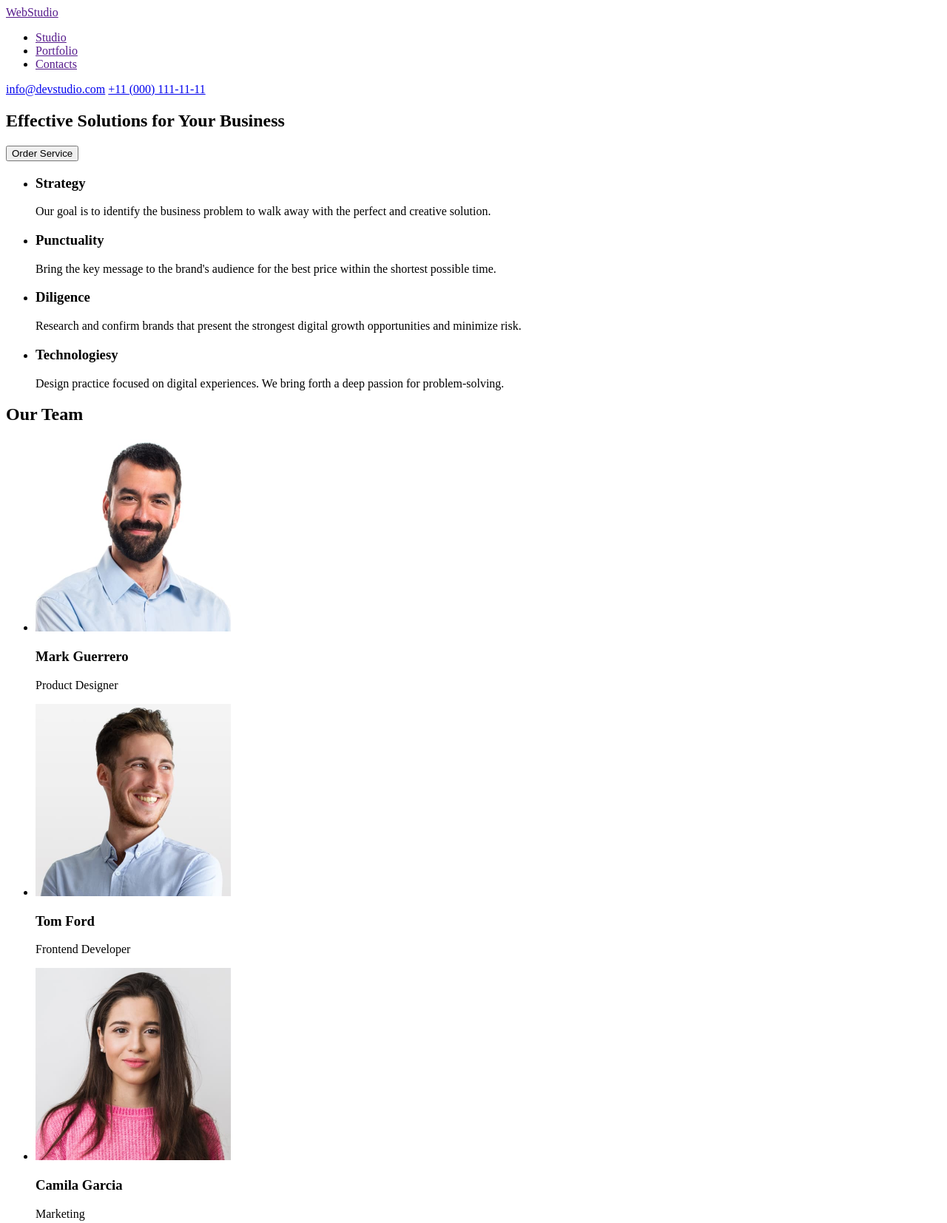
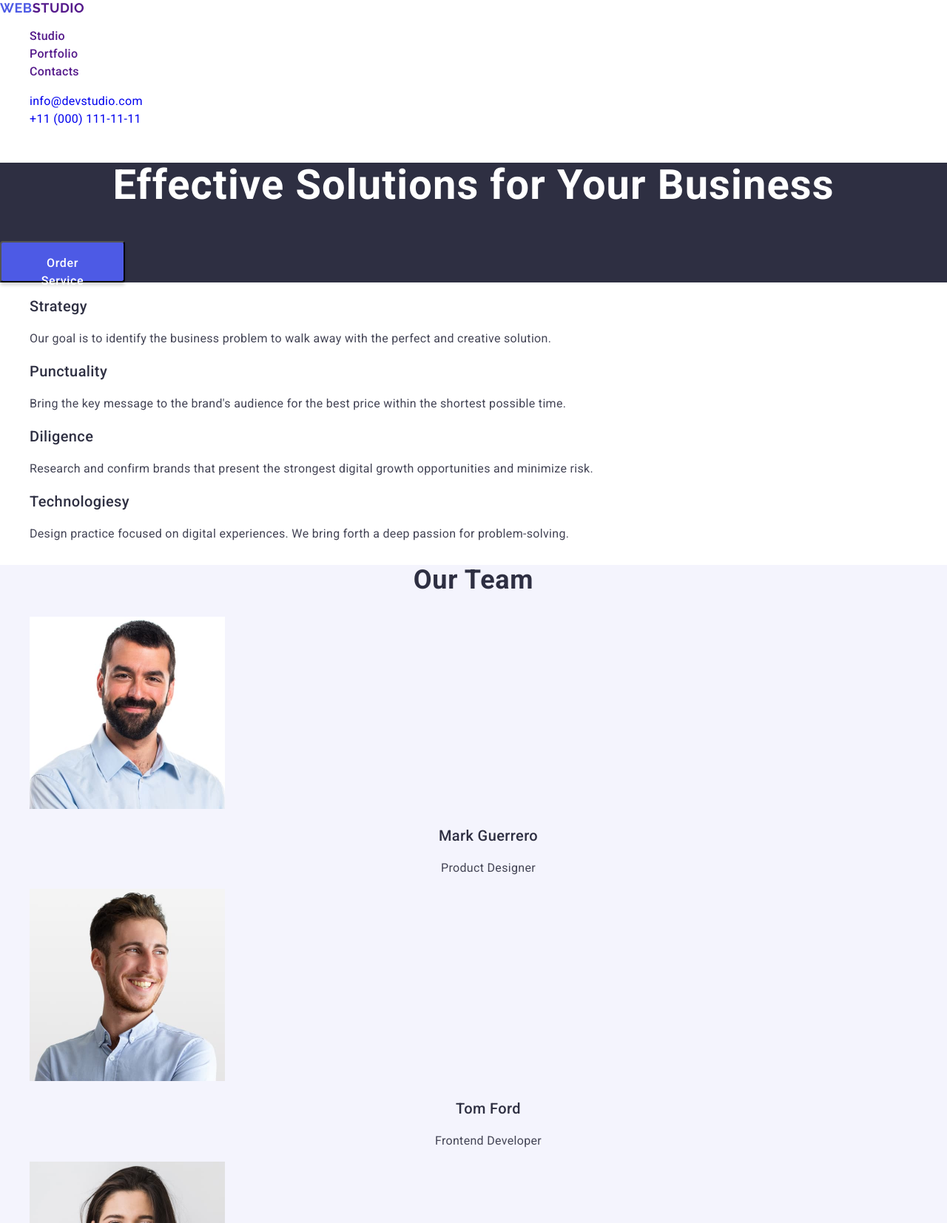
Before and after one commit to olena-lykavska/goit-markup-hw-02, a plain HTML site: page index.html in a window 1280 px wide. Shown: the top 1654 px of the page at 74% size. Drawn offline with nearby package versions, Linux system fonts and the light colour scheme.

Commit message:
autosave

```diff
--- /dev/null
+++ b/css/styles.css
@@ -0,0 +1,138 @@
+body{
+    font-family: "Roboto", sans-serif;
+    color: #2e2f42;
+}
+
+ul{
+    list-style: none;
+}
+
+a{
+    text-decoration: none;
+}
+
+.header-logo{
+    font-family: "Raleway", sans-serif;
+    font-weight: 700;
+    font-size: 18px;
+    line-height: 1.16667;
+    letter-spacing: 0.03em;
+    text-transform: uppercase;
+}
+
+.header-logo-blue{
+    color: #4d5ae5;
+}
+
+.header-menu-list{
+    font-weight: 500;
+    font-size: 16px;
+    line-height: 1.5;
+    letter-spacing: 0.02em;
+}
+
+.header-contact-list{
+    font-size: 16px;
+    line-height: 1.5;
+    letter-spacing: 0.02em;
+    color: #434455;
+}
+
+.hero{
+    background: #2e2f42;
+
+}
+
+.hero-title{
+    font-weight: 700;
+    font-size: 56px;
+    line-height: 1.07143;
+    letter-spacing: 0.02em;
+    text-align: center;
+    color: #fff;
+}
+
+.hero-btn{
+    box-shadow: 0 4px 4px 0 rgba(0, 0, 0, 0.15);
+    background: #4d5ae5;
+    border-radius: 4px;
+    padding: 16px 32px;
+    width: 169px;
+    height: 56px;
+    display: flex;
+    align-items: flex-start;
+    justify-content: flex-start;
+    flex-direction: row;
+    gap: 10px;
+    font-weight: 500;
+    font-size: 16px;
+    line-height: 1.5;
+    letter-spacing: 0.04em;
+    color: #fff;
+
+}
+
+.features-subtitle{
+    font-weight: 500;
+    font-size: 20px;
+    line-height: 1.2;
+    letter-spacing: 0.02em;
+}
+
+.features-text{
+    font-size: 16px;
+    line-height: 1.5;
+    letter-spacing: 0.02em;
+    color: #434455;
+}
+
+.team{
+    background: #f4f4fd;
+}
+
+.team-title{
+    font-weight: 700;
+    font-size: 36px;
+    line-height: 1.11111;
+    letter-spacing: 0.02em;
+    text-align: center;
+}
+
+.team-subtitle{
+    font-weight: 500;
+    font-size: 20px;
+    line-height: 1.2;
+    letter-spacing: 0.02em;
+    text-align: center;
+}
+
+.team-text{
+    font-weight: 400;
+    font-size: 16px;
+    line-height: 1.5;
+    letter-spacing: 0.02em;
+    text-align: center;
+    color: #434455;
+}
+
+.portfolio-title{
+    font-weight: 700;
+    font-size: 36px;
+    line-height: 1.11111;
+    letter-spacing: 0.02em;
+    text-align: center;
+}
+
+.portfolio-subtitle{
+    font-weight: 500;
+    font-size: 20px;
+    line-height: 1.2;
+    letter-spacing: 0.02em;
+}
+
+.portfolio-text{
+    font-size: 16px;
+    line-height: 1.5;
+    letter-spacing: 0.02em;
+    color: #434455;
+}
--- a/index.html
+++ b/index.html
@@ -7,69 +7,121 @@
       content="width=device-width, initial-scale=1.0"
     />
     <title>WebStudio</title>
+    <link
+      rel="stylesheet"
+      href="https://cdn.jsdelivr.net/npm/modern-normalize@2.0.0/modern-normalize.min.css"
+    />
+    <link
+      rel="stylesheet"
+      href="./css/styles.css"
+    />
+    <link
+      rel="preconnect"
+      href="https://fonts.googleapis.com"
+    />
+    <link
+      rel="preconnect"
+      href="https://fonts.gstatic.com"
+      crossorigin
+    />
+    <link
+      href="https://fonts.googleapis.com/css2?family=Raleway:wght@700&family=Roboto:wght@400;500;700&display=swap"
+      rel="stylesheet"
+    />
   </head>
   <body>
-    <header>
-      <nav>
-        <a href=""> WebStudio</a>
-        <ul>
-          <li><a href=""> Studio </a></li>
-          <li><a href=""> Portfolio </a></li>
-          <li><a href=""> Contacts </a></li>
+    <header class="header">
+      <nav class="header-navigation">
+        <a class="header-logo" href="">
+          <span class="header-logo-blue">Web</span
+          >Studio</a
+        >
+        <ul class="header-menu-list">
+          <li class="header-menu-item">
+            <a class="header-menu-link" href="">
+              Studio
+            </a>
+          </li>
+          <li class="header-menu-item">
+            <a class="header-menu-link" href="">
+              Portfolio
+            </a>
+          </li>
+          <li class="header-menu-item">
+            <a class="header-menu-link" href="">
+              Contacts
+            </a>
+          </li>
         </ul>
       </nav>
+      <ul class="header-contact-list">
+        <li class="header-contact-item">
           <a
+            class="header-contact-link"
             href="mailto:info@devstudio.com"
             target="_blank"
             rel="noopener noreferrer nofollow"
             >info@devstudio.com</a
           >
+        </li>
+        <li class="header-contact-item">
           <a
+            class="header-contact-link"
             href="tel:+110001111111"
             target="_blank"
             rel="noopener noreferrer nofollow"
             >+11 (000) 111-11-11</a
           >
+        </li>
+      </ul>
     </header>
     <main>
-      <section>
-        <h1>
+      <section class="hero">
+        <h1 class="hero-title">
           Effective Solutions for Your Business
         </h1>
-        <button type="button">
+        <button class="hero-btn" type="button">
           Order Service
         </button>
       </section>
-      <section>
+      <section class="features">
         <h2 hidden>Features</h2>
-        <ul>
-          <li>
-            <h3>Strategy</h3>
-            <p>
+        <ul class="features-list">
+          <li class="features-item">
+            <h3 class="features-subtitle">
+              Strategy
+            </h3>
+            <p class="features-text">
               Our goal is to identify the business
               problem to walk away with the
               perfect and creative solution.
             </p>
           </li>
-          <li>
-            <h3>Punctuality</h3>
-            <p>
+          <li class="features-item">
+            <h3 class="features-subtitle">
+              Punctuality
+            </h3>
+            <p class="features-text">
               Bring the key message to the brand's
               audience for the best price within
               the shortest possible time.
             </p>
           </li>
-          <li>
-            <h3>Diligence</h3>
-            <p>
+          <li class="features-item">
+            <h3 class="features-subtitle">
+              Diligence
+            </h3>
+            <p class="features-text">
               Research and confirm brands that
               present the strongest digital growth
               opportunities and minimize risk.
             </p>
           </li>
-          <li>
-            <h3>Technologiesy</h3>
-            <p>
+          <li class="features-item">
+            <h3 class="features-subtitle">
+              Technologiesy
+            </h3>
+            <p class="features-text">
               Design practice focused on digital
               experiences. We bring forth a deep
               passion for problem-solving.
@@ -77,48 +129,155 @@
           </li>
         </ul>
       </section>
-      <section>
-        <h2>Our Team</h2>
-        <ul>
-          <li>
+      <section class="team">
+        <h2 class="team-title">Our Team</h2>
+        <ul class="team-list">
+          <li class="team-item">
             <img
+              class="team-img"
               src="./images/img-mark-guerrero.jpg"
               width="264"
               height="260"
               alt="Photo of Mark Guerrero"
             />
-            <h3>Mark Guerrero</h3>
-            <p>Product Designer</p>
+            <h3 class="team-subtitle">
+              Mark Guerrero
+            </h3>
+            <p class="team-text">
+              Product Designer
+            </p>
           </li>
-          <li>
+          <li class="team-item">
             <img
+              class="team-img"
               src="./images/img-tom-ford.jpg"
               width="264"
               height="260"
               alt="Photo of Tom Ford"
             />
-            <h3>Tom Ford</h3>
-            <p>Frontend Developer</p>
+            <h3 class="team-subtitle">
+              Tom Ford
+            </h3>
+            <p class="team-text">
+              Frontend Developer
+            </p>
           </li>
-          <li>
+          <li class="team-item">
             <img
+              class="team-img"
               src="./images/img-camila-garcia.jpg"
               width="264"
               height="260"
               alt="Photo of Camila Garcia"
             />
-            <h3>Camila Garcia</h3>
-            <p>Marketing</p>
+            <h3 class="team-subtitle">
+              Camila Garcia
+            </h3>
+            <p class="team-text">Marketing</p>
           </li>
-          <li>
+          <li class="team-item">
             <img
+              class="team-img"
               src="./images/img-daniel-wilson.jpg"
               width="264"
               height="260"
               alt="Photo of Daniel Wilsono"
             />
-            <h2>Daniel Wilson</h2>
-            <p>UI Designer</p>
+            <h3 class="team-subtitle">
+              Daniel Wilson
+            </h3>
+            <p class="team-text">UI Designer</p>
+          </li>
+        </ul>
+      </section>
+      <section class="portfolio">
+        <h2 class="portfolio-title">
+          Our Portfolio
+        </h2>
+        <ul class="portfolio-list">
+          <li class="portfolio-item">
+            <img
+              class="portfolio-img"
+              src="./images/img-banking-app.jpg"
+              alt="Banking App"
+              width="360"
+              height="300"
+            />
+            <h3 class="portfolio-subtitle">
+              Banking App
+            </h3>
+            <p class="portfolio-text">App</p>
+          </li>
+          <li class="portfolio-item">
+            <img
+              class="portfolio-img"
+              src="./images/img-cashless-payment.jpg"
+              alt="Cashless Payment"
+              width="360"
+              height="300"
+            />
+            <h3 class="portfolio-subtitle">
+              Cashless Payment
+            </h3>
+            <p class="portfolio-text">
+              Marketing
+            </p>
+          </li>
+          <li class="portfolio-item">
+            <img
+              class="portfolio-img"
+              src="./images/img-meditation-app.jpg"
+              alt="Meditation App"
+              width="360"
+              height="300"
+            />
+            <h3 class="portfolio-subtitle">
+              Meditation App
+            </h3>
+            <p class="portfolio-text">App</p>
+          </li>
+          <li class="portfolio-item">
+            <img
+              class="portfolio-img"
+              src="./images/img-taxi-service.jpg"
+              alt="Taxi Service"
+              width="360"
+              height="300"
+            />
+            <h3 class="portfolio-subtitle">
+              Taxi Service
+            </h3>
+            <p class="portfolio-text">
+              Marketing
+            </p>
+          </li>
+          <li class="portfolio-item">
+            <img
+              class="portfolio-img"
+              src="./images/img-screen-illustrations.jpg"
+              alt="Screen Illustrations"
+              width="360"
+              height="300"
+            />
+            <h3 class="portfolio-subtitle">
+              Screen Illustrations
+            </h3>
+            <p class="portfolio-text">Design</p>
+          </li>
+          <li class="portfolio-item">
+            <img
+              class="portfolio-img"
+              src="./images/img-online-courses.jpg"
+              alt="Online Courses"
+              width="360"
+              height="300"
+            />
+            <h3 class="portfolio-subtitle">
+              Online Courses
+            </h3>
+            <p class="portfolio-text">
+              Marketing
+            </p>
           </li>
         </ul>
       </section>
```
Also changed, not shown: images/img-banking-app.jpg (added), images/img-cashless-payment.jpg (added), images/img-meditation-app.jpg (added), images/img-online-courses.jpg (added), images/img-screen-illustrations.jpg (added), images/img-taxi-service.jpg (added). Lines whose indentation alone changed are shown as unchanged.
